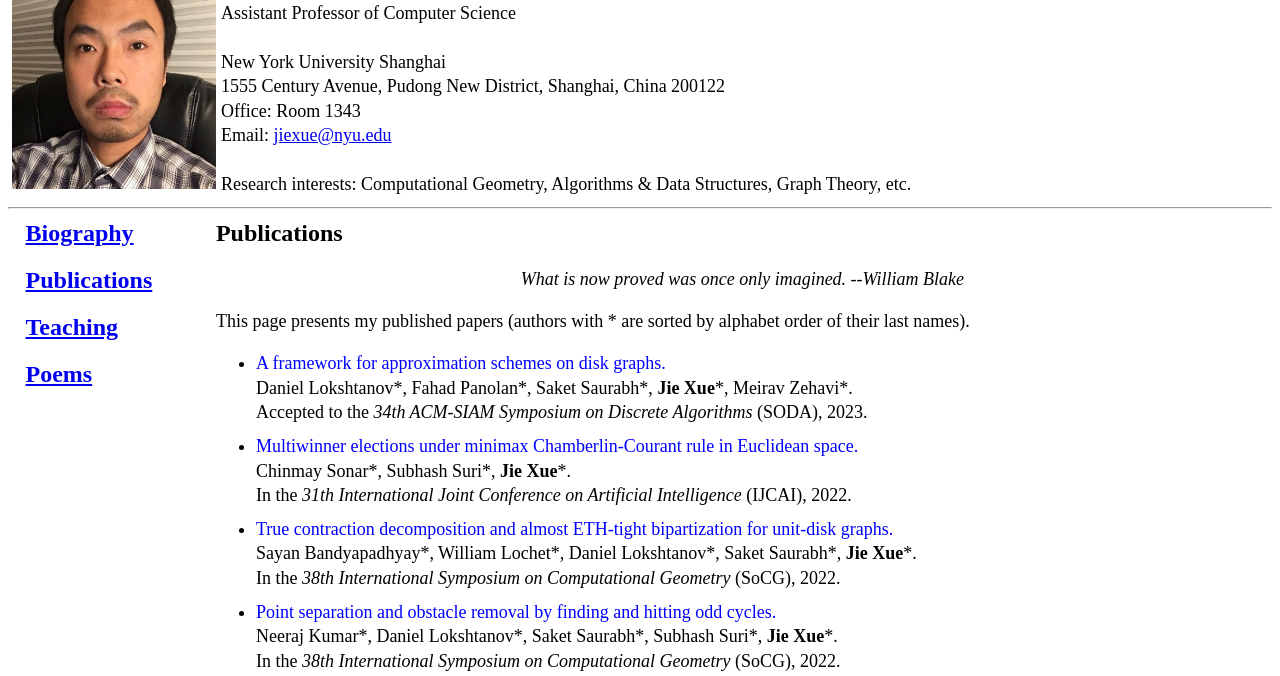
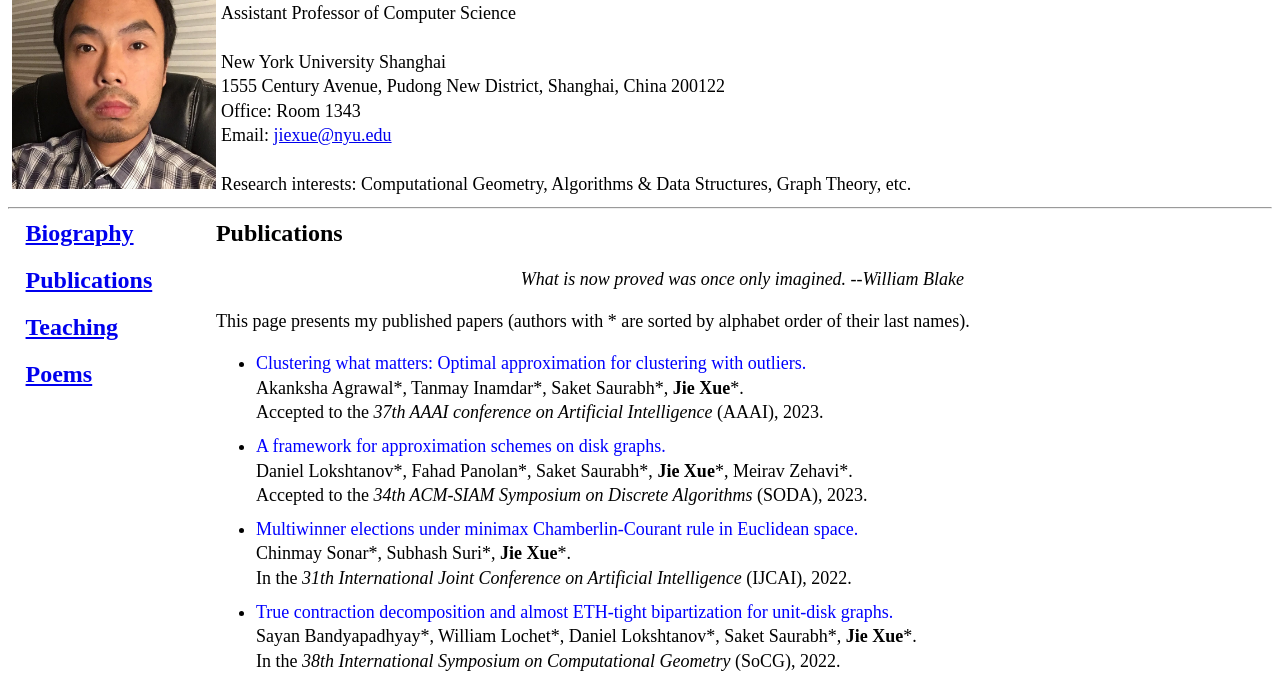
Before and after one commit to jie-xue/jie-xue.github.io, a plain HTML site: page publications.html in a window 1280 px wide. Shown: the part 77-753 px from the top of the page. Drawn offline with Linux system fonts and the light colour scheme.

Commit message:
Update publications.html

```diff
--- a/publications.html
+++ b/publications.html
@@ -43,6 +43,9 @@ Jie Xue's Home Page
 			<p><center><i>What is now proved was once only imagined. --William Blake     </i></center></p>
 			This page presents my published papers (authors with * are sorted by alphabet order of their last names).
 			<ul>
+				<li style="margin-bottom:10px"> <font color="blue"> Clustering what matters: Optimal approximation for clustering with outliers. </font> <br>
+				Akanksha Agrawal*, Tanmay Inamdar*, Saket Saurabh*, <b>Jie Xue</b>*. <br>
+				Accepted to the <i>37th AAAI conference on Artificial Intelligence</i> (AAAI), 2023. </li>
 				<li style="margin-bottom:10px"> <font color="blue"> A framework for approximation schemes on disk graphs. </font> <br>
 				Daniel Lokshtanov*, Fahad Panolan*, Saket Saurabh*, <b>Jie Xue</b>*, Meirav Zehavi*. <br>
 				Accepted to the <i>34th ACM-SIAM Symposium on Discrete Algorithms</i> (SODA), 2023. </li>
```
